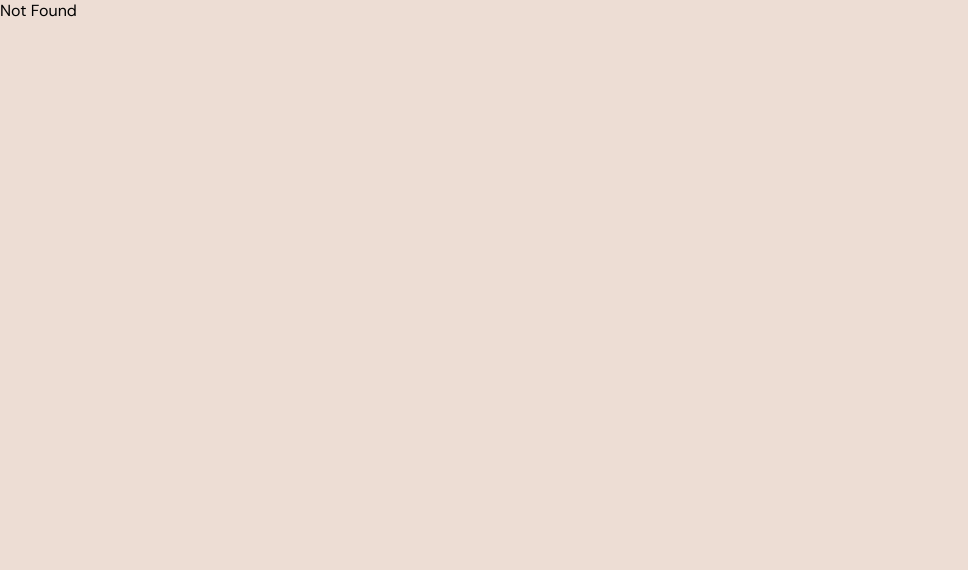
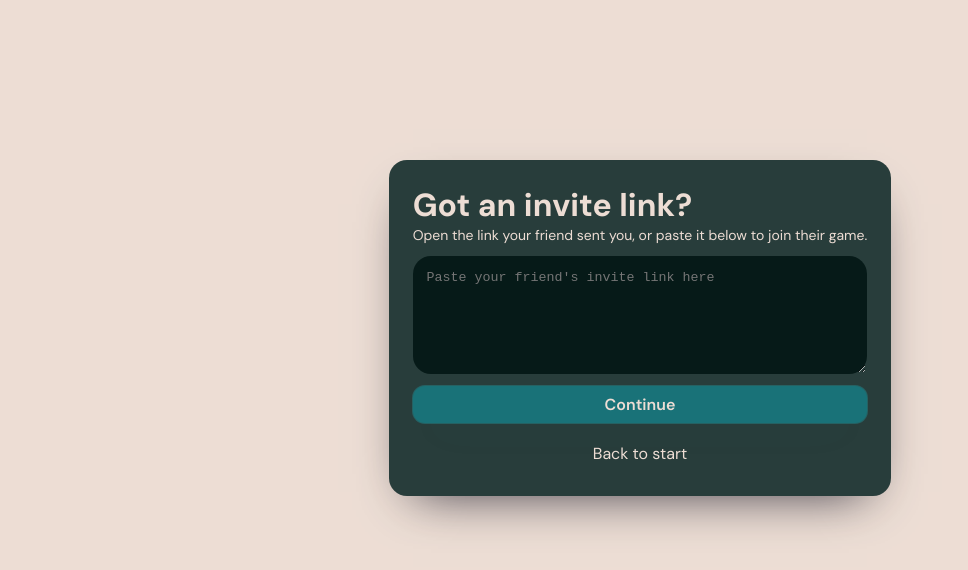
Before and after one commit to vitorsaa2k/rtc-connection-game, a React (Vite) app: page /join in a window 1280 px wide. Shown: the top 570 px of the page, without its empty margins (0-968 px from the left). Built offline with nearby package versions, Linux system fonts and the light colour scheme.

Commit message:
feat: create join route & add pasteOffer component

```diff
--- a/src/index.css
+++ b/src/index.css
@@ -3,6 +3,7 @@
   --foreground-color: #edddd4;
   --primary-color: #197278;
   --primary-bg-color: #283d3b;
+  --primary-bg-color-muted: oklch(0.2 0.0268 188.55);
   --secondary-color: #c44536;
   --secondary-bg-color: #772e25;
 }
--- a/src/pages/index/index.tsx
+++ b/src/pages/index/index.tsx
@@ -20,7 +20,7 @@ export function Index() {
           <Link to="/create" className="create_game_button">
             Create Game
           </Link>
-          <Link to="/about" className="join_game_button">
+          <Link to="/join" className="join_game_button">
             Join Game
           </Link>
         </div>
--- /dev/null
+++ b/src/pages/join/components/pasteOffer.css
@@ -0,0 +1,67 @@
+h1 {
+  margin: 0;
+}
+
+.paste_offer_container {
+  display: flex;
+  flex-direction: column;
+  gap: 12px;
+}
+
+.paste_offer_header {
+  display: flex;
+  flex-direction: column;
+  color: var(--foreground-color);
+}
+
+.paste_offer_desc {
+  font-size: 0.875rem;
+}
+
+.paste_offer_input {
+  background-color: var(--primary-bg-color-muted);
+  color: var(--foreground-color);
+  border: solid 1px transparent;
+  outline: none;
+  border-radius: 18px;
+  padding: 0.8rem;
+  transition: border 0.2s ease;
+}
+
+.paste_offer_input:focus {
+  border: solid 1px var(--primary-color);
+}
+
+.paste_offer_button {
+  all: unset;
+  background-color: var(--primary-color);
+  text-align: center;
+  color: var(--foreground-color);
+  border-radius: 12px;
+  padding: 8px;
+  font-size: 16px;
+  font-weight: 600;
+  box-shadow:
+    0 0 0 1px color-mix(in oklab, oklch(0.6164 0.0968 202.13) 40%, transparent),
+    0 18px 40px -18px
+      color-mix(in oklab, oklch(0.6164 0.0968 202.13) 45%, transparent);
+  transition: background-color 0.2s ease;
+}
+
+.paste_offer_button:hover {
+  background-color: oklch(0.6164 0.0968 202.13);
+}
+
+.paste_offer_back_button {
+  all: unset;
+  text-align: center;
+  color: var(--foreground-color);
+  transition: background-color 0.2s ease;
+  padding: 8px;
+  border-radius: 12px;
+  cursor: pointer;
+}
+
+.paste_offer_back_button:hover {
+  background-color: oklch(0.3816 0.0268 188.55);
+}
--- /dev/null
+++ b/src/pages/join/components/pasteOffer.tsx
@@ -0,0 +1,25 @@
+import { Link } from "@tanstack/react-router";
+import "./pasteOffer.css";
+
+export function PasteOffer() {
+  return (
+    <div className="paste_offer_container">
+      <div className="paste_offer_header">
+        <h1>Got an invite link?</h1>
+        <p className="paste_offer_desc">
+          Open the link your friend sent you, or paste it below to join their
+          game.
+        </p>
+      </div>
+      <textarea
+        className="paste_offer_input"
+        placeholder="Paste your friend's invite link here"
+        rows={6}
+      />
+      <button className="paste_offer_button">Continue</button>
+      <Link className="paste_offer_back_button" to="/">
+        Back to start
+      </Link>
+    </div>
+  );
+}
--- /dev/null
+++ b/src/pages/join/join.css
@@ -0,0 +1,10 @@
+.join_form_container {
+  display: flex;
+  gap: 16px;
+  flex-direction: column;
+  align-items: center;
+  padding: 1.5rem;
+  border-radius: 18px;
+  background-color: var(--primary-bg-color);
+  box-shadow: 0 20px 50px -24px oklch(10% 0.05 262/0.8);
+}
--- /dev/null
+++ b/src/pages/join/join.tsx
@@ -0,0 +1,18 @@
+import { useState } from "react";
+import "./join.css";
+import { PasteOffer } from "./components/pasteOffer";
+import { useRTC } from "../../hooks/useRTC";
+
+export function Join() {
+  const [isJoining, setIsJoining] = useState<boolean>(false);
+  const [isGeneratingAnswer, setIsGeneratingAnswer] = useState<boolean>(false);
+  const [encodedAnswer, setEncodedAnswer] = useState<string>("");
+  const rtc = useRTC();
+  return (
+    <main>
+      <div className="join_form_container">
+        <PasteOffer />
+      </div>
+    </main>
+  );
+}
--- a/src/routeTree.gen.ts
+++ b/src/routeTree.gen.ts
@@ -10,17 +10,12 @@
 
 import { Route as rootRouteImport } from './routes/__root'
 import { Route as IndexRouteImport } from './routes/index'
-import { Route as AboutRouteImport } from './routes/about'
 import { Route as CreateRouteImport } from './routes/create'
+import { Route as JoinRouteImport } from './routes/join'
 
 const IndexRoute = IndexRouteImport.update({
   id: '/',
   path: '/',
-  getParentRoute: () => rootRouteImport,
-} as any)
-const AboutRoute = AboutRouteImport.update({
-  id: '/about',
-  path: '/about',
   getParentRoute: () => rootRouteImport,
 } as any)
 const CreateRoute = CreateRouteImport.update({
@@ -28,35 +23,40 @@ const CreateRoute = CreateRouteImport.update({
   path: '/create',
   getParentRoute: () => rootRouteImport,
 } as any)
+const JoinRoute = JoinRouteImport.update({
+  id: '/join',
+  path: '/join',
+  getParentRoute: () => rootRouteImport,
+} as any)
 
 export interface FileRoutesByFullPath {
   '/': typeof IndexRoute
-  '/about': typeof AboutRoute
   '/create': typeof CreateRoute
+  '/join': typeof JoinRoute
 }
 export interface FileRoutesByTo {
   '/': typeof IndexRoute
-  '/about': typeof AboutRoute
   '/create': typeof CreateRoute
+  '/join': typeof JoinRoute
 }
 export interface FileRoutesById {
   __root__: typeof rootRouteImport
   '/': typeof IndexRoute
-  '/about': typeof AboutRoute
   '/create': typeof CreateRoute
+  '/join': typeof JoinRoute
 }
 export interface FileRouteTypes {
   fileRoutesByFullPath: FileRoutesByFullPath
-  fullPaths: '/' | '/about' | '/create'
+  fullPaths: '/' | '/create' | '/join'
   fileRoutesByTo: FileRoutesByTo
-  to: '/' | '/about' | '/create'
-  id: '__root__' | '/' | '/about' | '/create'
+  to: '/' | '/create' | '/join'
+  id: '__root__' | '/' | '/create' | '/join'
   fileRoutesById: FileRoutesById
 }
 export interface RootRouteChildren {
   IndexRoute: typeof IndexRoute
-  AboutRoute: typeof AboutRoute
   CreateRoute: typeof CreateRoute
+  JoinRoute: typeof JoinRoute
 }
 
 declare module '@tanstack/react-router' {
@@ -68,13 +68,6 @@ declare module '@tanstack/react-router' {
       preLoaderRoute: typeof IndexRouteImport
       parentRoute: typeof rootRouteImport
     }
-    '/about': {
-      id: '/about'
-      path: '/about'
-      fullPath: '/about'
-      preLoaderRoute: typeof AboutRouteImport
-      parentRoute: typeof rootRouteImport
-    }
     '/create': {
       id: '/create'
       path: '/create'
@@ -82,13 +75,20 @@ declare module '@tanstack/react-router' {
       preLoaderRoute: typeof CreateRouteImport
       parentRoute: typeof rootRouteImport
     }
+    '/join': {
+      id: '/join'
+      path: '/join'
+      fullPath: '/join'
+      preLoaderRoute: typeof JoinRouteImport
+      parentRoute: typeof rootRouteImport
+    }
   }
 }
 
 const rootRouteChildren: RootRouteChildren = {
   IndexRoute: IndexRoute,
-  AboutRoute: AboutRoute,
   CreateRoute: CreateRoute,
+  JoinRoute: JoinRoute,
 }
 export const routeTree = rootRouteImport
   ._addFileChildren(rootRouteChildren)
--- a/src/routes/about.tsx
+++ /dev/null
@@ -1,10 +0,0 @@
-import { createFileRoute } from '@tanstack/react-router'
-
-export const Route = createFileRoute('/about')({
-  component: About,
-})
-
-// eslint-disable-next-line  react-refresh/only-export-components
-function About() {
-  return <div className="p-2">Hello from About!</div>
-}
--- /dev/null
+++ b/src/routes/join.tsx
@@ -0,0 +1,6 @@
+import { createFileRoute } from "@tanstack/react-router";
+import { Join } from "../pages/join/join";
+
+export const Route = createFileRoute("/join")({
+  component: Join,
+});
```
